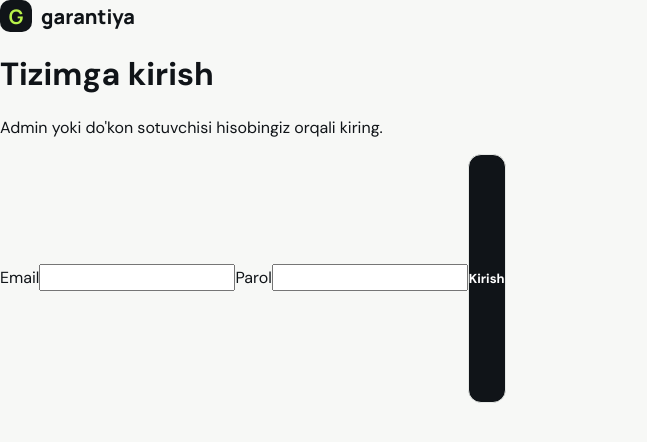
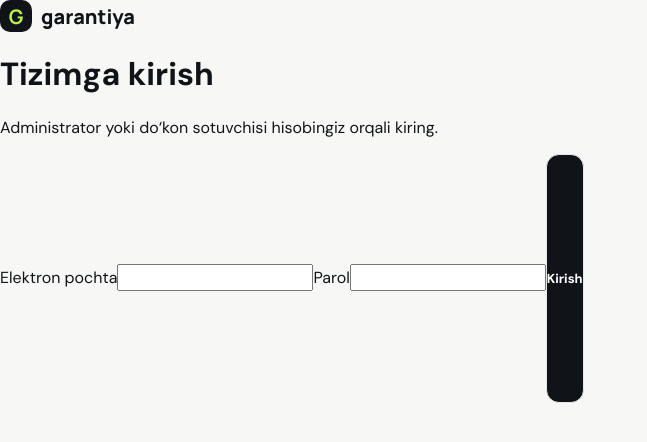
Before and after one commit to Fentoph-Company/garantiya, a Next.js app: page /login in a window 1280 px wide. Shown: the top 442 px of the page, without its empty margins (0-647 px from the left). Built offline with nearby package versions, Linux system fonts and the light colour scheme.

Commit message:
refactor: localize login interface to Uzbek

```diff
--- a/app/login/page.tsx
+++ b/app/login/page.tsx
@@ -4,5 +4,5 @@ import { useRouter } from "next/navigation";
 export default function Login() {
   const [email,setEmail]=useState(""); const [password,setPassword]=useState(""); const [error,setError]=useState(""); const router=useRouter();
   async function submit(e:FormEvent){e.preventDefault();setError("");const r=await fetch("/api/auth/login",{method:"POST",headers:{"content-type":"application/json"},body:JSON.stringify({email,password})});const d=await r.json();if(!r.ok){setError(d.error||"Xatolik");return}router.push(d.role==="ADMIN"?"/admin":"/seller")}
-  return <main className="auth"><form onSubmit={submit} className="auth-card"><a className="brand" href="/"><b>G</b>garantiya</a><h1>Tizimga kirish</h1><p>Admin yoki do'kon sotuvchisi hisobingiz orqali kiring.</p><label>Email<input type="email" required value={email} onChange={e=>setEmail(e.target.value)}/></label><label>Parol<input type="password" required minLength={8} value={password} onChange={e=>setPassword(e.target.value)}/></label>{error&&<div className="error">{error}</div>}<button className="btn dark">Kirish</button></form></main>
+  return <main className="auth"><form onSubmit={submit} className="auth-card"><a className="brand" href="/"><b>G</b>garantiya</a><h1>Tizimga kirish</h1><p>Administrator yoki do‘kon sotuvchisi hisobingiz orqali kiring.</p><label>Elektron pochta<input type="email" required value={email} onChange={e=>setEmail(e.target.value)}/></label><label>Parol<input type="password" required minLength={8} value={password} onChange={e=>setPassword(e.target.value)}/></label>{error&&<div className="error">{error}</div>}<button className="btn dark">Kirish</button></form></main>
 }
```
